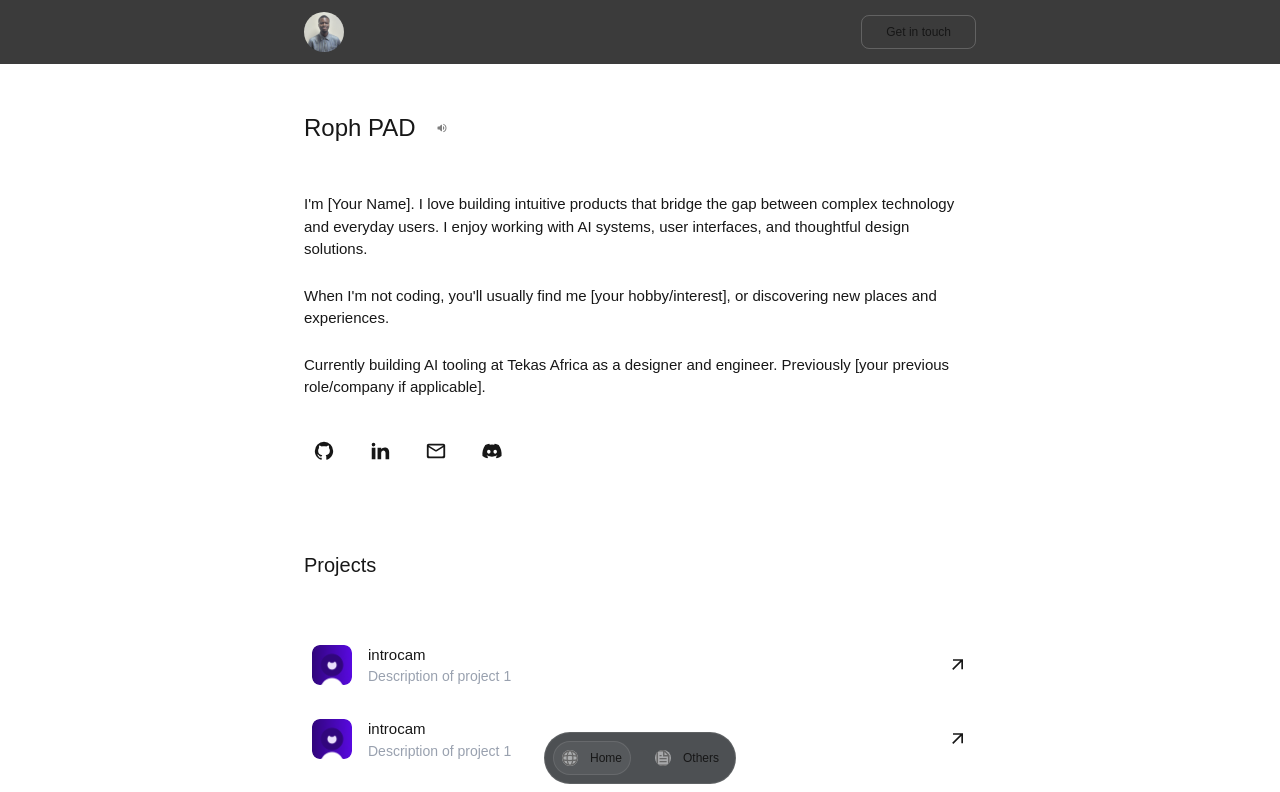
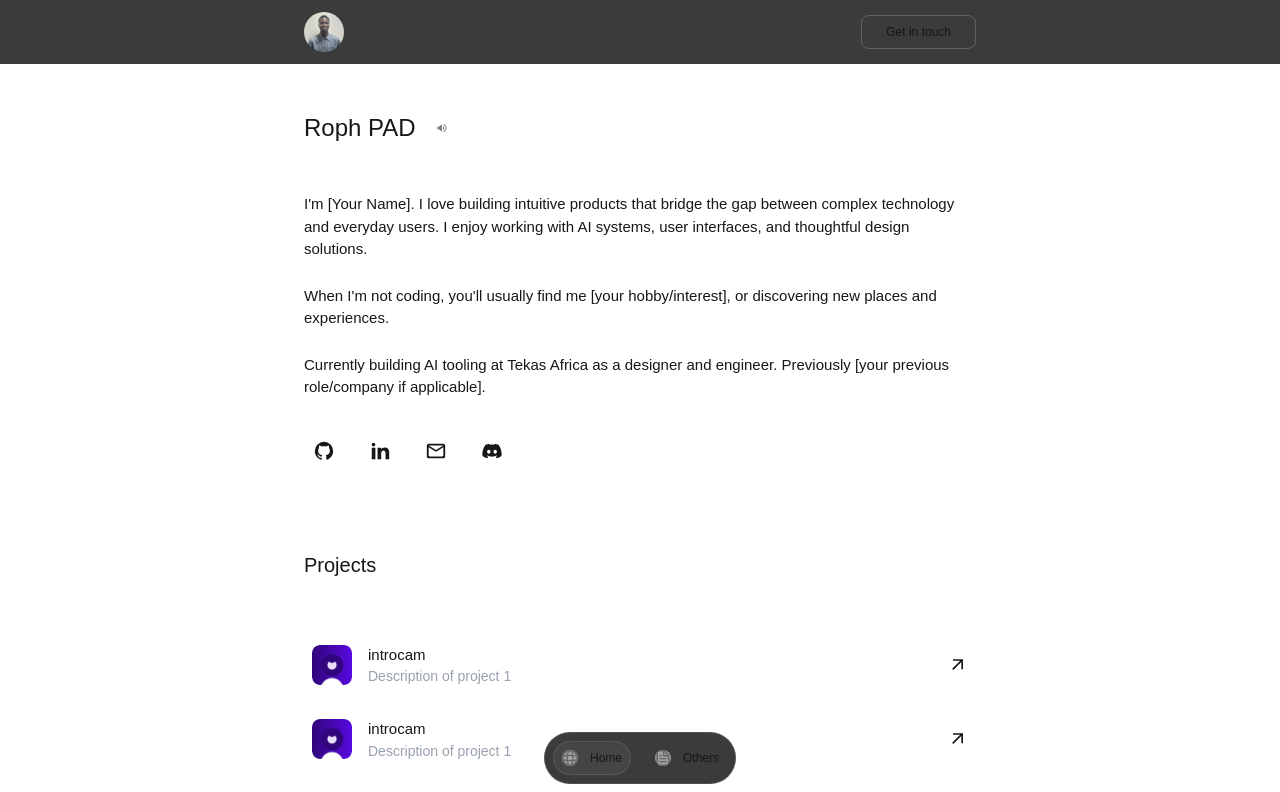
Before and after one commit to Rophpad/rophpad, a Next.js app in the folder portfolio/: page / in a window 1280 px wide. Shown: the top 792 px of the page. Built offline with nearby package versions, Linux system fonts and the light colour scheme.

Commit message:
Update background color of Dock component for improved visibility

```diff
--- a/portfolio/src/components/Dock.tsx
+++ b/portfolio/src/components/Dock.tsx
@@ -12,7 +12,7 @@ export default function Dock() {
 
     const currentRoute = usePathname();
     return (
-        <nav className="w-max h-max bg-[#212529]/80 border border-white/10 sticky bottom-4 rounded-full p-2 flex items-center justify-center space-x-4">
+        <nav className="w-max h-max bg-[#0b0b0b]/80 border border-white/10 sticky bottom-4 rounded-full p-2 flex items-center justify-center space-x-4">
             {navigationItems.map((item, index) => {
                 return (
                     <Link key={index} href={item.route} className={`${currentRoute === item.route ? 'border border-white/10 bg-white/5' : ''} hover:border hover:border-white/5 hover:bg-white/2 rounded-full py-2 px-2 flex items-center justify-center space-x-3 cursor-pointer`}>
```
